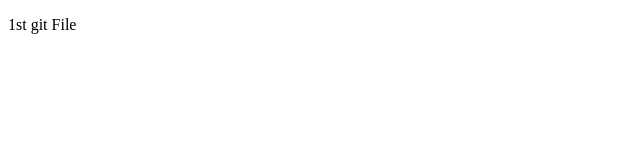
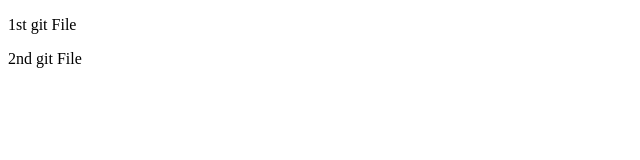
Before and after one commit to vishakha1130/vishakha, a plain HTML site: page index.html in a window 1280 px wide. Shown: the full height of the page, 0-640 px from the left. Drawn offline with Linux system fonts and the light colour scheme.

Commit message:
my_second_commit

```diff
--- a/index.html
+++ b/index.html
@@ -11,5 +11,6 @@
     </div>
     <script src="index.js"></script> -->
     <p>1st git File</p>
+    <p>2nd git File</p>
 </body>
 </html>
```
